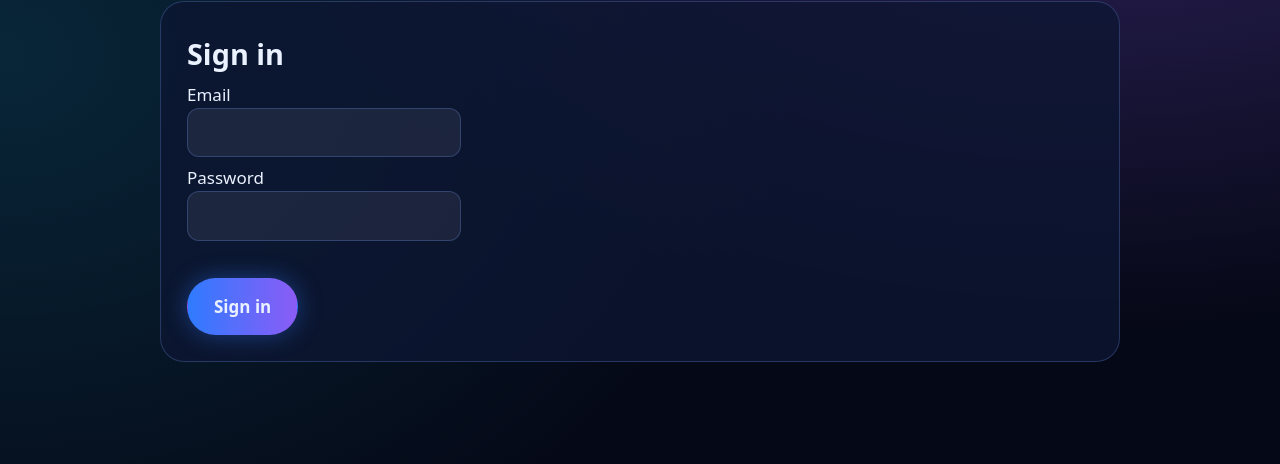
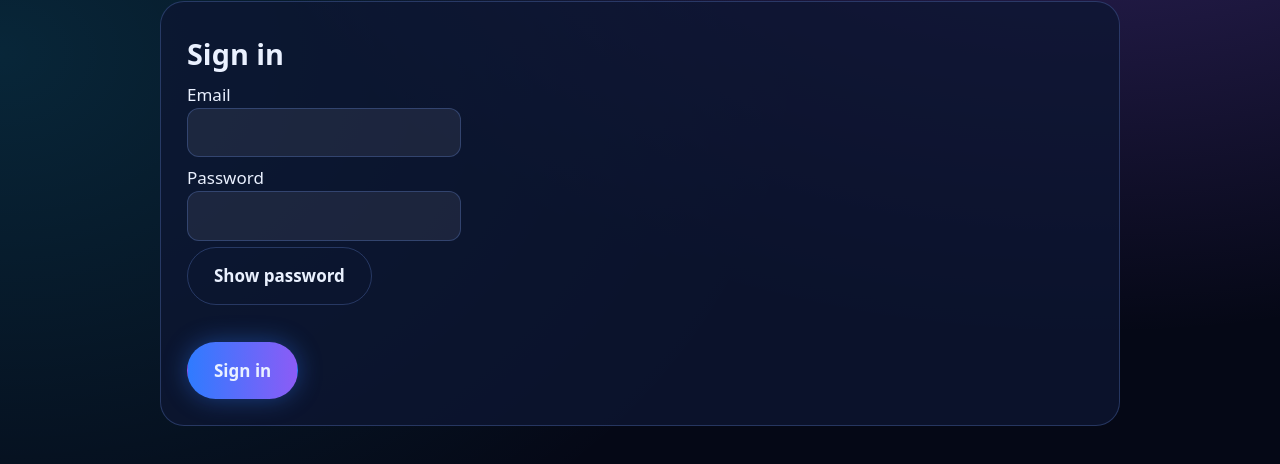
Before and after one commit to aryanspaceman-wq/Test-quiz-2, a plain HTML site: page dashboard.html in a window 1280 px wide. Shown: the part 186-650 px from the top of the page. Drawn offline with nearby package versions, Linux system fonts and the light colour scheme.

Commit message:
Add show password button to login form

```diff
--- a/dashboard.html
+++ b/dashboard.html
@@ -5,6 +5,7 @@
 <section id="login" class="card"><h2>Sign in</h2>
 <p><label>Email<br><input id="em" type="email" autocomplete="username"></label></p>
 <p><label>Password<br><input id="pw" type="password" autocomplete="current-password"></label></p>
+<p><button type="button" class="btn" onclick="var p=document.getElementById('pw'),s=p.type==='password';p.type=s?'text':'password';this.textContent=s?'Hide password':'Show password'">Show password</button></p>
 <p class="err" id="lerr" role="alert"></p><button id="go" class="btn primary">Sign in</button></section>
 <section id="dash" hidden>
 <p class="note">These results show associations, not causes. They describe the people who answered and do not represent all teenagers in Qatar unless the sampling design supports that. Groups smaller than 5 are hidden.</p>
```
